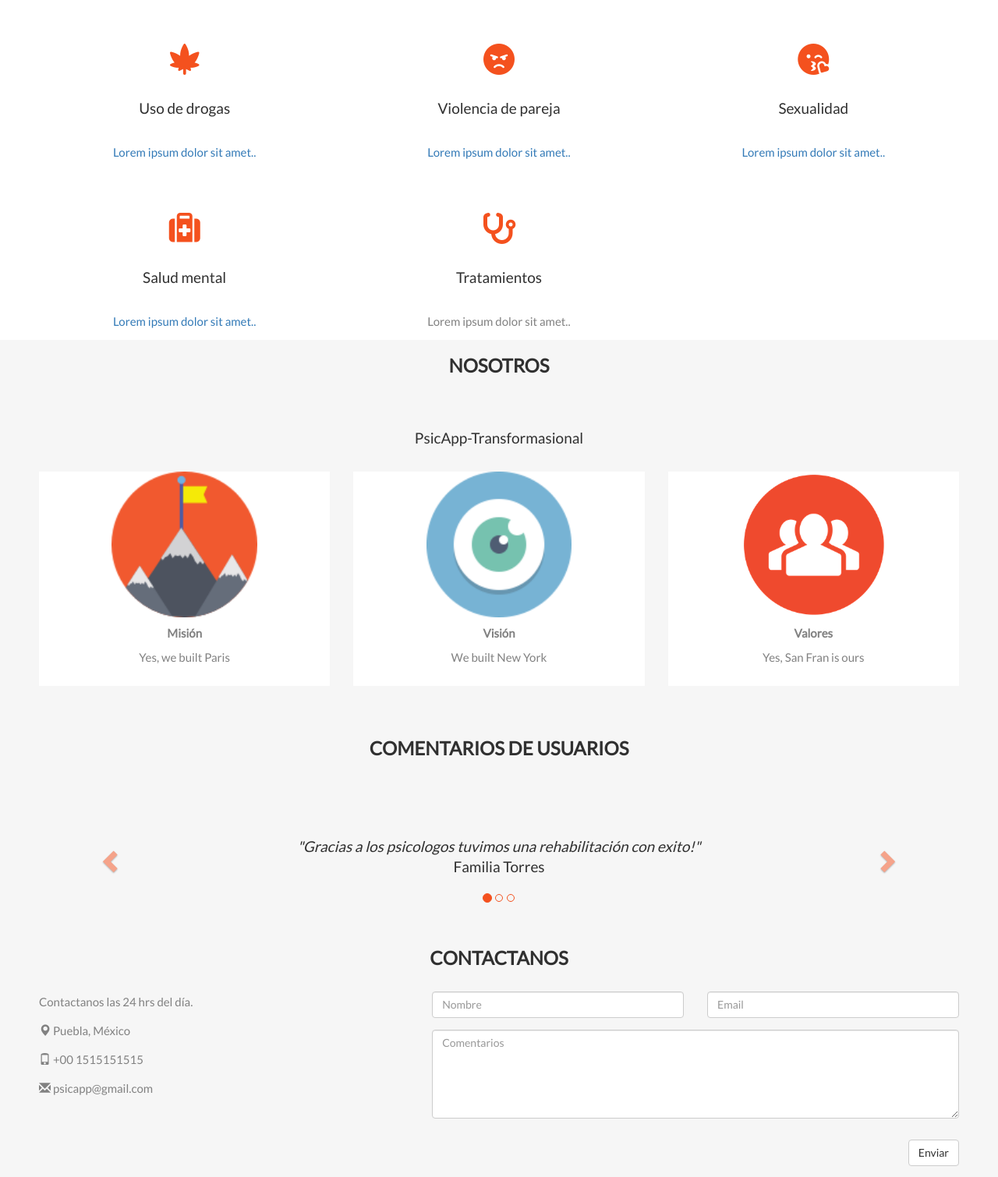
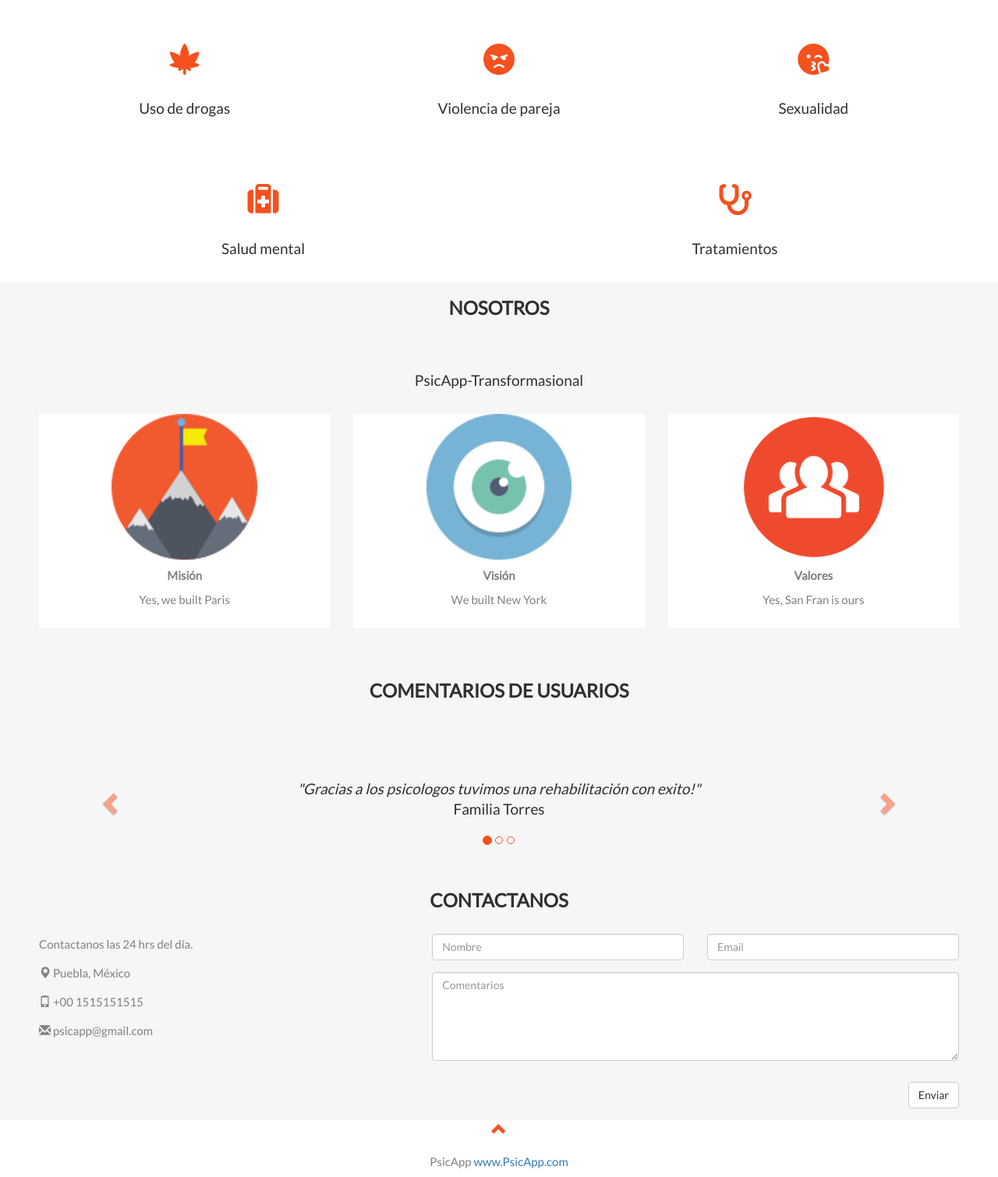
Before and after one commit to victorpach1940/PsicApp, a PHP site: page /PsicApp/php/index.php in a window 1280 px wide. Shown: the part 786-2296 px from the top of the page at 78% size. Run offline with PHP 8.4, Linux system fonts and the light colour scheme; some libraries are stand-ins or nearby versions.

Commit message:
se modifico el index

```diff
--- a/php/index.php
+++ b/php/index.php
@@ -247,30 +247,30 @@
       <a href="../html/adicciones.html"><i class="fas fa-cannabis" style="font-size: 40px; margin-bottom: 20px; color: #f4511e;"></i>
       <!--<i class="fas fa-check-square"></i>-->
       <h4>Uso de drogas</h4>
-      <p>Lorem ipsum dolor sit amet..</p></a>
+      </a>
     </div>
     <div class="col-sm-4">
       <a href="../html/violenciadepareja.html"><i class="fas fa-angry" style="font-size: 40px; margin-bottom: 20px; color: #f4511e;"></i>
       <h4>Violencia de pareja</h4>
-      <p>Lorem ipsum dolor sit amet..</p></a>
+      </a>
     </div>
     <div class="col-sm-4">
       <a href="../html/sexualidad.html"><i class="fas fa-kiss-wink-heart" style="font-size: 40px; margin-bottom: 20px; color: #f4511e;"></i>
       <h4>Sexualidad</h4>
-      <p>Lorem ipsum dolor sit amet..</p></a>
+      </a>
     </div>
   </div>
   <br><br>
   <div class="row slideanim">
-    <div class="col-sm-4">
+    <div class="col-sm-6">
       <a href="../html/saludmental.html"><i class="fas fa-medkit" style="font-size: 40px; margin-bottom: 20px; color: #f4511e;"></i>
       <h4>Salud mental</h4>
-      <p>Lorem ipsum dolor sit amet..</p></a>
+     </a>
     </div>
-    <div class="col-sm-4">
+    <div class="col-sm-6">
       <i class="fas fa-stethoscope" style="font-size: 40px; margin-bottom: 20px; color: #f4511e;"></i>
       <h4>Tratamientos</h4>
-      <p>Lorem ipsum dolor sit amet..</p>
+
     </div>
   </div>
 </div>
```
